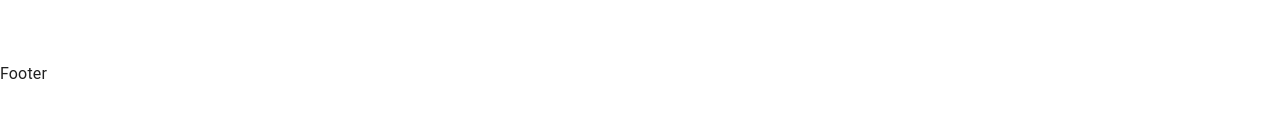
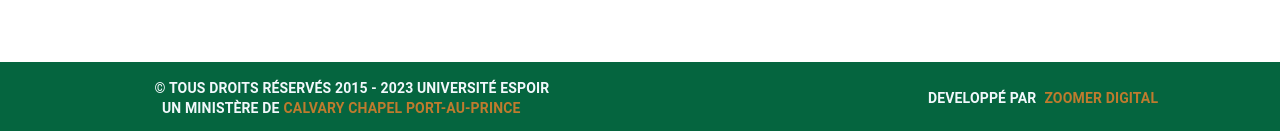
Before and after one commit to GLYJER-HUB/Admin_PE, a React (Vite) app: page /gestion-des-comptes in a window 1280 px wide. Shown: the part 802-933 px from the top of the page. Before the commit the page ends 888 px from the top, so only its background shows below. Built offline with nearby package versions, Linux system fonts and the light colour scheme; no server answers.

Commit message:
footer layout full width

```diff
--- a/src/components/Footer.jsx
+++ b/src/components/Footer.jsx
@@ -1,19 +1,68 @@
-import { Box } from '@mui/material'
-import React from 'react'
-import { Container, Grid, Typography, Stack, Link } from '@mui/material';
+import React from 'react';
+import { Container, Grid, Typography, Stack, Link, Box } from '@mui/material';
 import { colors } from '../utilities/colors';
-
-
-
 
 const Footer = () => {
   return (
-    <Box>
-      <Typography>
-        Footer
-      </Typography>
+    <Box
+      component="footer"
+      sx={{
+        bgcolor: colors.primary,
+        py: 2,
+        textAlign: 'center',
+        position: 'absolute',
+        width: '100%',
+      }}
+    >
+      <Container maxWidth="lg">
+        <Grid container justifyContent="space-between" alignItems="center">
+          <Grid item xs={12} md={6}>
+            <Typography variant="body2" color={colors.white} fontWeight="bold">
+              &copy; TOUS DROITS RÉSERVÉS 2015 - 2023 UNIVERSITÉ ESPOIR
+            </Typography>
+
+            <Stack
+              direction={{ xs: 'column', sm: 'row' }}
+              spacing={{ xs: 1, sm: 0.5 }}
+              sx={{
+                paddingLeft: { xs: '0', sm: '17%' },
+              }}
+            >
+              <Typography variant="body2" color={colors.white} fontWeight="bold">
+                UN MINISTÈRE DE
+              </Typography>
+
+              <Link href="https://calvarypap.org/" underline="none" target="_blank" rel="noopener">
+                <Typography variant="body2" color={colors.accent} fontWeight="bold">
+                  CALVARY CHAPEL PORT-AU-PRINCE
+                </Typography>
+              </Link>
+            </Stack>
+          </Grid>
+
+          <Grid item xs={12} md={6} >
+            <Stack
+              direction={{ xs: 'column', sm: 'row' }}
+              gap={{ xs: 1, sm: 1 }}
+              sx={{
+                paddingLeft: { xs: '0', sm: '50%' },
+              }}
+            >
+              <Typography variant="body2" color={colors.white} fontWeight="bold">
+                DEVELOPPÉ PAR
+              </Typography>
+
+              <Link href="https://zoomerdigital.tech/" underline="none" target="_blank" rel="noopener">
+                <Typography variant="body2" color={colors.accent} fontWeight="bold">
+                  ZOOMER DIGITAL
+                </Typography>
+              </Link>
+            </Stack>
+          </Grid>
+        </Grid>
+      </Container>
     </Box>
-  )
-}
+  );
+};
 
-export default Footer
+export default Footer;
--- a/src/index.css
+++ b/src/index.css
@@ -31,9 +31,7 @@ body {
   min-height: 100vh;
 }
 
-footer{
-  width: 100%;
-}
+
 
 
 h1 {
@@ -73,7 +71,3 @@ button:hover {
     background-color: #f9f9f9;
   }
 }
-
-footer{
-  width: auto;
-}
```
